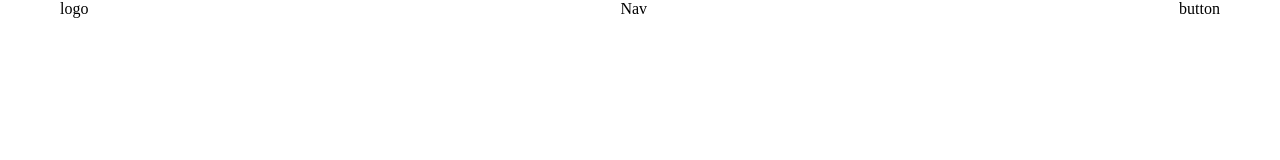
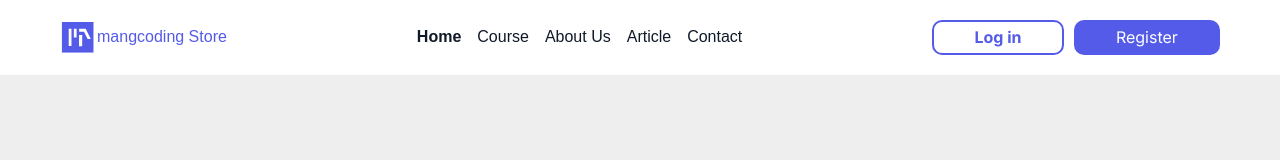
Before and after one commit to MasaSaleh/landing, a plain HTML site: page index.html in a window 1280 px wide. Drawn offline with Linux system fonts and the light colour scheme.

Commit message:
create header

```diff
--- a/assets/css/main.css
+++ b/assets/css/main.css
@@ -1 +1,63 @@
 @import './base.css';
+
+body {
+    font-family: var(--mainFont);
+    background-color: #eee;
+}
+
+.header {
+    background-color: #fff;
+    padding: 20px 0;
+}
+
+.header .logo {
+    display: flex;
+    align-items: center;
+    gap: 2px;
+
+}
+
+.header .logo img {
+    width: 35px;
+}
+
+.header .logo a {
+    color: var(--mainColor);
+}
+
+.nav ul {
+    display: flex;
+    gap: 16px;
+}
+
+.nav ul li a {
+    color: #101928;
+}
+
+.active{
+font-weight: 900;
+}
+
+.auth {
+    display: flex;
+    align-items: center;
+    gap: 10px;
+}
+
+.auth a {
+    font-family: var(--subFont);
+    border-radius: 10px;
+    padding: 5.3541765213012695px 40.18113136291504px;
+}
+
+.auth .login {
+    border: 2px solid var(--mainColor);
+    color: var(--mainColor);
+    font-weight: 700;
+}
+
+.auth .register {
+    border: 2px solid var(--mainColor);
+    color: #fff;
+    background-color: var(--mainColor);
+}
--- a/index.html
+++ b/index.html
@@ -1,22 +1,49 @@
 <!DOCTYPE html>
 <html lang="en">
+
 <head>
     <meta charset="UTF-8">
 
-   <link rel="stylesheet" href="./assets/css/main.css">
+    <link rel="stylesheet" href="./assets/css/main.css">
 </head>
+
 <body>
     <header class="header">
         <div class="container">
-        <div class="row">
-            <div class="logo">logo</div>
-            <nav class="nav">Nav</nav>
-            <div class="auth">button</div>
+            <div class="row">
+                <div class="logo">
+                    <img src="./assets/img/Logo.svg" alt="logo">
+                    <a href="#">mangcoding Store</a>
+                </div>
+                <nav class="nav">
+                    <ul>
+                        <li>
+                            <a href="#" class="active">Home</a>
+                        </li>
+                        <li>
+                            <a href="#">Course</a>
+                        </li>
+                        <li>
+                            <a href="#">About Us</a>
+                        </li>
+                        <li>
+                            <a href="#">Article</a>
+                        </li>
+                        <li>
+                            <a href="#">Contact</a>
+                        </li>
+                    </ul>
+                </nav>
+                <div class="auth">
+                    <a href="#" class="login">Log in</a>
+                    <a href="#" class="register">Register</a>
+                </div>
+            </div>
         </div>
-        </div>
-        </header>
+    </header>
 
 
     </div>
 </body>
+
 </html>
```
Also changed, not shown: assets/img/Logo.svg (added).
